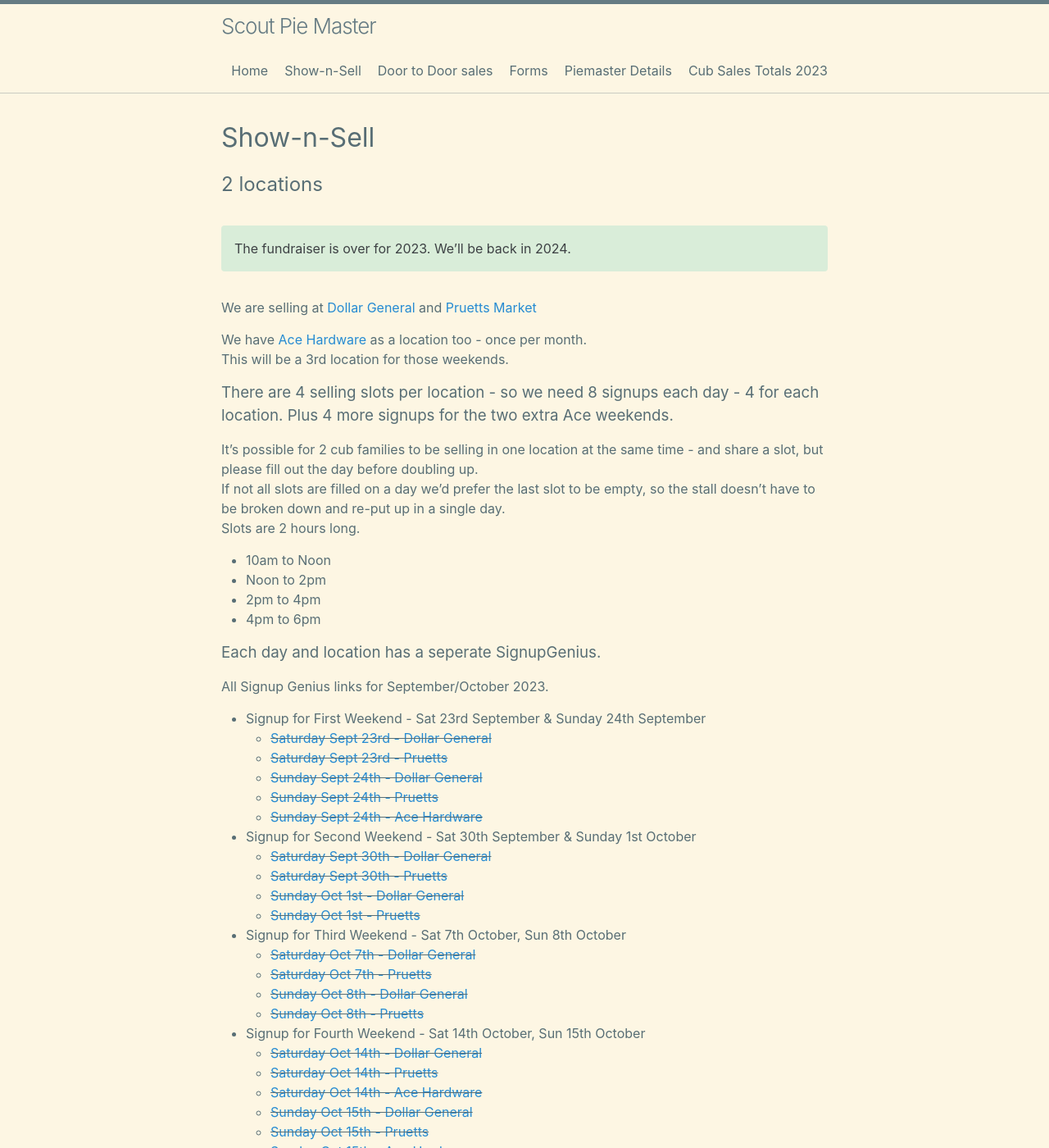
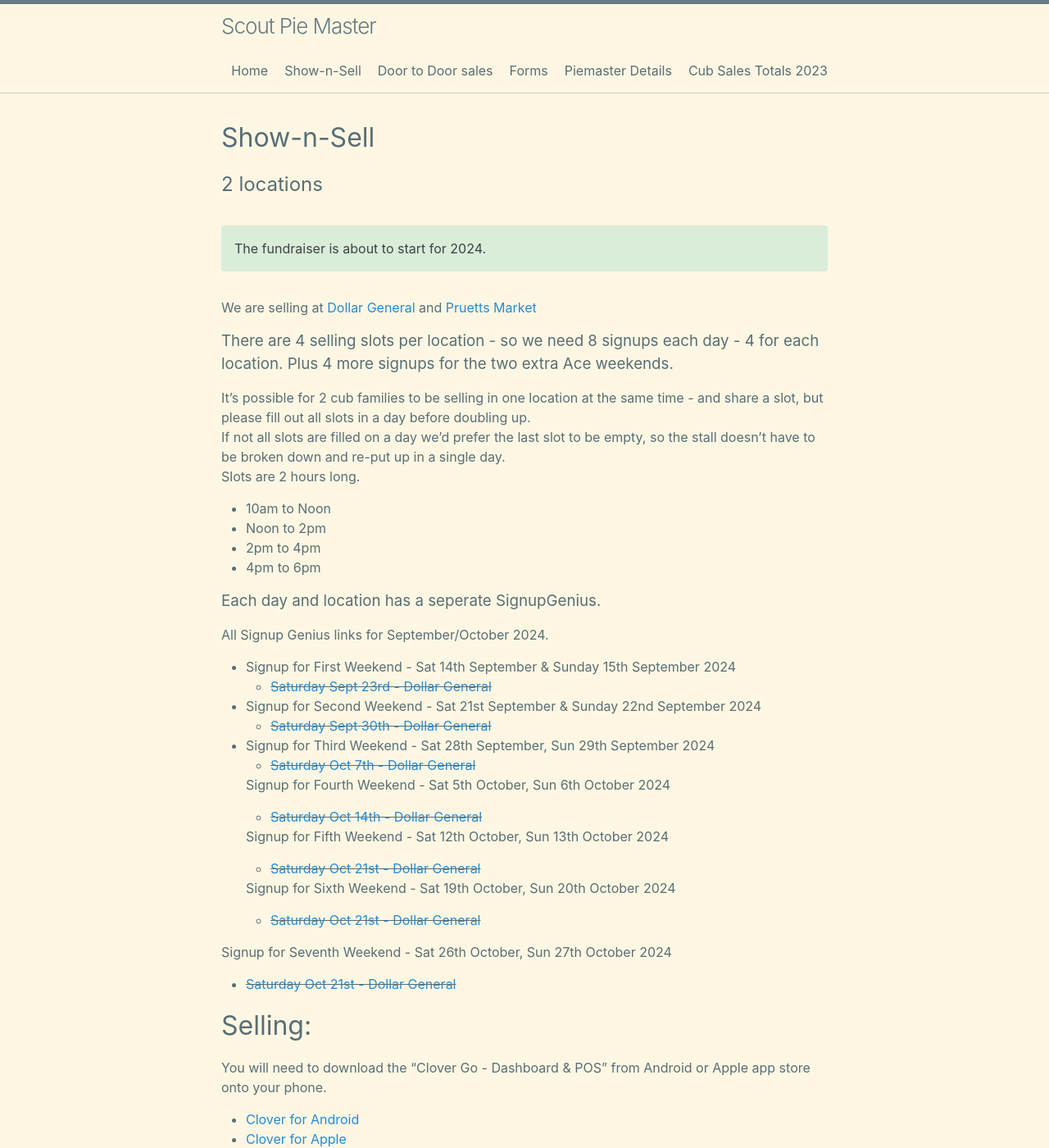
Before and after one commit to CodeJourneymen/scoutpiemaster, a Jekyll site: the page built from shownsell.md, in a window 1280 px wide and 1400 px high. Shown: the whole window at 82% size. Built offline with Jekyll 4.4.1, drawn with Linux system fonts in a browser that asks for light colours; some of the changed text lies outside the part shown.

Commit message:
Update shownsell.md

```diff
--- a/shownsell.md
+++ b/shownsell.md
@@ -6,17 +6,15 @@ permalink: /shownsell/
 
 ## 2 locations
 
-The fundraiser is over for 2023. We'll be back in 2024.
+The fundraiser is about to start for 2024.
 {: .notice--success }
 
 We are selling at [Dollar General](https://www.google.com/maps/place/Dollar+General/@35.1744822,-85.3314633,17z/data=!3m2!4b1!5s0x8860f449559ad427:0xd12cea5ca04fd5cf!4m5!3m4!1s0x8860f44bffddafb7:0x14737cbbf3090bd2!8m2!3d35.1744822!4d-85.3292746) and [Pruetts Market](https://www.google.com/maps/place/Pruett's+Market/@35.1386309,-85.330655,17z/data=!3m1!4b1!4m5!3m4!1s0x8860f5919d29f255:0x510723ddf790f66a!8m2!3d35.1386309!4d-85.328461)
 
-We have [Ace Hardware](https://www.google.com/maps/place/Elder's+Ace+Hardware-+Walden/@35.1546421,-85.319739,17z/data=!3m1!4b1!4m6!3m5!1s0x8860f5a6f5c443f7:0x1c7c9b0e2a8c4c0!8m2!3d35.1546421!4d-85.3171587!16s%2Fg%2F1tdwl729?entry=ttu) as a location too - once per month. <br/>
-This will be a 3rd location for those weekends.
 
 ### There are 4 selling slots per location  - so we need 8 signups each day - 4 for each location. Plus 4 more signups for the two extra Ace weekends.
 
-It's possible for 2 cub families to be selling in one location at the same time - and share a slot, but please fill out the day before doubling up.<br/>
+It's possible for 2 cub families to be selling in one location at the same time - and share a slot, but please fill out all slots in a day before doubling up.<br/>
 If not all slots are filled on a day we'd prefer the last slot to be empty, so the stall doesn't have to be broken down and re-put up in a single day.<br/>
 Slots are 2 hours long.
 - 10am to Noon
@@ -26,35 +24,28 @@ Slots are 2 hours long.
 
 ### Each day and location has a seperate SignupGenius.
 
-All Signup Genius links for September/October 2023.
-- Signup for First Weekend - Sat 23rd September & Sunday 24th September
+All Signup Genius links for September/October 2024.
+- Signup for First Weekend - Sat 14th September & Sunday 15th September 2024
   - ~~[Saturday Sept 23rd -  Dollar General](https://www.signupgenius.com/go/5080C4BAFAA29A2FA7-dollar)~~
-  - ~~[Saturday Sept 23rd - Pruetts](https://www.signupgenius.com/go/5080C4BAFAA29A2FA7-satsept)~~
-  - ~~[Sunday Sept 24th -  Dollar General](https://www.signupgenius.com/go/5080C4BAFAA29A2FA7-sunsept)~~
-  - ~~[Sunday Sept 24th - Pruetts](https://www.signupgenius.com/go/5080C4BAFAA29A2FA7-sunsept1)~~
-  - ~~[Sunday Sept 24th - Ace Hardware](https://www.signupgenius.com/go/5080C4BAFAA29A2FA7-44322954-sunsept#/)~~
-- Signup for Second Weekend - Sat 30th September &  Sunday 1st October
+
+- Signup for Second Weekend - Sat 21st September &  Sunday 22nd September 2024
   - ~~[Saturday Sept 30th -  Dollar General](https://www.signupgenius.com/go/5080C4BAFAA29A2FA7-satsept1)~~
-  - ~~[Saturday Sept 30th - Pruetts](https://www.signupgenius.com/go/5080C4BAFAA29A2FA7-satsept2)~~
-  - ~~[Sunday Oct 1st -  Dollar General](https://www.signupgenius.com/go/5080C4BAFAA29A2FA7-satoct)~~
-  - ~~[Sunday Oct 1st - Pruetts](https://www.signupgenius.com/go/5080C4BAFAA29A2FA7-satoct1)~~
-- Signup for Third Weekend - Sat 7th October, Sun 8th October
+
+- Signup for Third Weekend - Sat 28th September, Sun 29th September 2024
   - ~~[Saturday Oct 7th -  Dollar General](https://www.signupgenius.com/go/5080C4BAFAA29A2FA7-satoct2)~~
-  - ~~[Saturday Oct 7th - Pruetts](https://www.signupgenius.com/go/5080C4BAFAA29A2FA7-satoct3)~~
-  - ~~[Sunday Oct 8th -  Dollar General](https://www.signupgenius.com/go/5080C4BAFAA29A2FA7-satoct4)~~
-  - ~~[Sunday Oct 8th - Pruetts](https://www.signupgenius.com/go/5080C4BAFAA29A2FA7-satoct5)~~
-- Signup for Fourth Weekend - Sat 14th October, Sun 15th October
+
+  Signup for Fourth Weekend - Sat 5th October, Sun 6th October 2024
   - ~~[Saturday Oct 14th -  Dollar General](https://www.signupgenius.com/go/5080C4BAFAA29A2FA7-satoct6)~~
-  - ~~[Saturday Oct 14th - Pruetts](https://www.signupgenius.com/go/5080C4BAFAA29A2FA7-satoct7)~~
-  - ~~[Saturday Oct 14th - Ace Hardware](https://www.signupgenius.com/go/5080C4BAFAA29A2FA7-44323096-satoct#/)~~
-  - ~~[Sunday Oct 15th -  Dollar General](https://www.signupgenius.com/go/5080C4BAFAA29A2FA7-satoct10)~~
-  - ~~[Sunday Oct 15th - Pruetts](https://www.signupgenius.com/go/5080C4BAFAA29A2FA7-satoct11)~~
-  - ~~[Sunday Oct 15th - Ace Hardware](https://www.signupgenius.com/go/5080C4BAFAA29A2FA7-44323198-sunoct#/)~~
-- Signup for Fifth Weekend - Sat 21st October, Sun 22nd October
+
+  Signup for Fifth Weekend - Sat 12th October, Sun 13th October 2024
   - ~~[Saturday Oct 21st -  Dollar General](https://www.signupgenius.com/go/5080C4BAFAA29A2FA7-satoct8)~~
-  - ~~[Saturday Oct 21st - Pruetts](https://www.signupgenius.com/go/5080C4BAFAA29A2FA7-satoct9)~~
-  - ~~[Sunday Oct 22nd -  Dollar General](https://www.signupgenius.com/go/5080C4BAFAA29A2FA7-satoct12)~~
-  - ~~[Sunday Oct 22nd - Pruetts](https://www.signupgenius.com/go/5080C4BAFAA29A2FA7-satoct13)~~
+
+  Signup for Sixth Weekend - Sat 19th October, Sun 20th October 2024
+  - ~~[Saturday Oct 21st -  Dollar General](https://www.signupgenius.com/go/5080C4BAFAA29A2FA7-satoct8)~~
+
+Signup for Seventh Weekend - Sat 26th October, Sun 27th October 2024
+  - ~~[Saturday Oct 21st -  Dollar General](https://www.signupgenius.com/go/5080C4BAFAA29A2FA7-satoct8)~~
+
 
 
 
```
